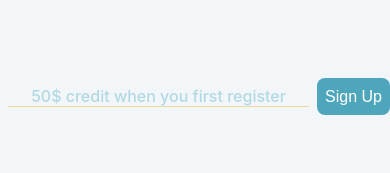
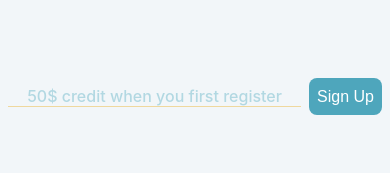
Before and after one commit to Uwancha/shopping-cart, a React (Vite) app: page / in a window 390 px wide. Shown: the part 458-631 px from the top of the page. Built offline with nearby package versions, Linux system fonts and the light colour scheme.

Commit message:
Improve mobile support

```diff
--- a/src/styles/home.module.css
+++ b/src/styles/home.module.css
@@ -111,11 +111,11 @@
 
     .callToaction {
         gap: .5rem;
+        padding-right: .5rem;
     }
 
     .ctaMessage {
         font-size: 16px;
-
     }
 
     .button {
```
